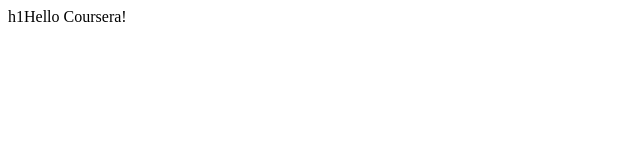
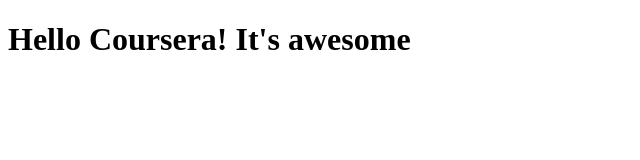
Before and after one commit to takong21/coursera-test, a plain HTML site: page site/index.html in a window 1280 px wide. Shown: the whole page, without its empty margins (0-640 px from the left). Drawn offline with Linux system fonts and the light colour scheme.

Commit message:
Small Addition to our page content.

```diff
--- a/site/index.html
+++ b/site/index.html
@@ -4,6 +4,6 @@
 	<title>Hello Coursera!</title>
 </head>
 <body>
-h1Hello Coursera!
+<h1>Hello Coursera! It's awesome </h1>
 </body>
 </html>
```
